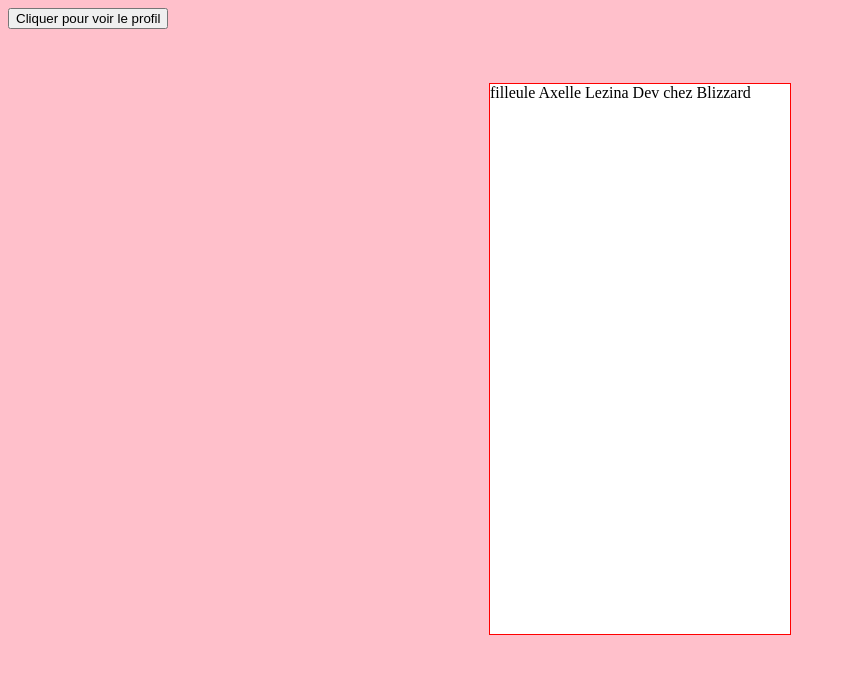
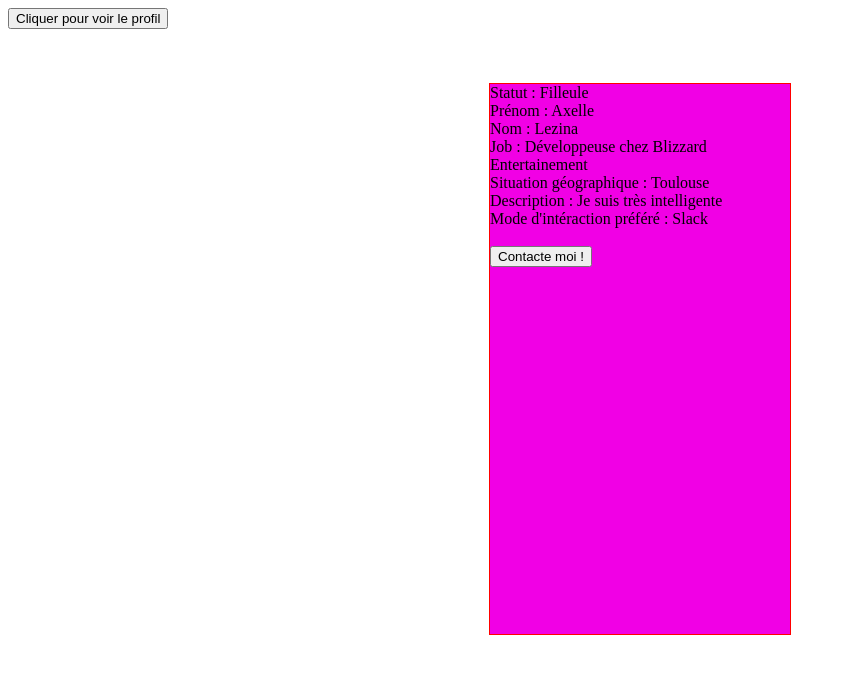
Before and after one commit to Nomilol/Duchess-Click, a website: page index.html in a window 1280 px wide. Both pictures are taken after a click on the button "Cliquer pour voir le profil". Shown: the whole page, without its empty margins (0-846 px from the left). Drawn offline with nearby package versions, Linux system fonts and the light colour scheme.

Commit message:
Les infos s'affichent correctement à l'apparition de la carte de profil

```diff
--- a/app.js
+++ b/app.js
@@ -9,13 +9,24 @@ console.log('start');
 			$('#profil').on('click', app.viewProfil);
 		},
 		viewProfil : function(){
-			var infos = {status : 'filleule', prenom : 'Axelle', nom : 'Lezina', job : 'Dev chez Blizzard'};
+			var infos = {
+				status : 'Filleule',
+				prenom : 'Axelle',
+				nom : 'Lezina',
+				job : 'Développeuse chez Blizzard Entertainement',
+				location : 'Toulouse',
+				description : 'Je suis très intelligente',
+				communication : 'Slack'
+			}
 			$('#carteProfil').show();
-			$('#carteProfil').text(infos.status + " " + infos.prenom +" "+ infos.nom +" "+ infos.job);
-			$('#carteProfil').css("background-color", 'white');
-
-
-
+			$('.status').text(infos.status);
+			$('.prenom').text(infos.prenom);
+			$('.nom').text(infos.nom);
+			$('.boulot').text(infos.job);
+			$('.lieu').text(infos.location);
+			$('.presentation').text(infos.description);
+			$('.communication').text(infos.communication);
+			$('#carteProfil').css("background-color", '#f100e5');
 		}
 	}
 
@@ -34,6 +45,5 @@ console.log('start');
 
 
 
-
 	app.init()
 })();
--- a/index.html
+++ b/index.html
@@ -13,7 +13,17 @@
 <br>
 <br>
 
-<div id="carteProfil"></div>
+<div id="carteProfil">
+	<span id="statut">Statut : <span class="status"></span> </span><br>
+	<span id="firstName">Prénom : <span class="prenom"></span> </span><br>
+	<span id="lastName">Nom : <span class="nom"></span> </span><br>
+	<span id="job">Job : <span class="boulot"></span> </span><br>
+	<span id="location">Situation géographique : <span class="lieu"></span>  </span><br>
+	<span id="description">Description : <span class="presentation"></span> </span><br>
+	<span id="interaction">Mode d'intéraction préféré : <span class="communication"></span> </span><br>
+	<br>
+	<button id="contact">Contacte moi !</button>
+</div>
 
 <script src='node_modules/jquery/dist/jquery.js'></script>
 <script src='app.js'></script>
--- a/style.css
+++ b/style.css
@@ -3,9 +3,4 @@
 	height : 550px;
 	border : solid red 1px;
 	margin : 0 auto;
-
 }
-
-body{
-	background-color : pink;
-}
```
